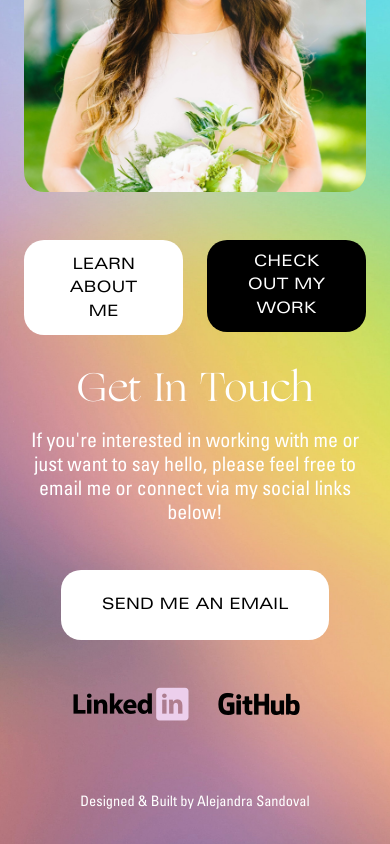
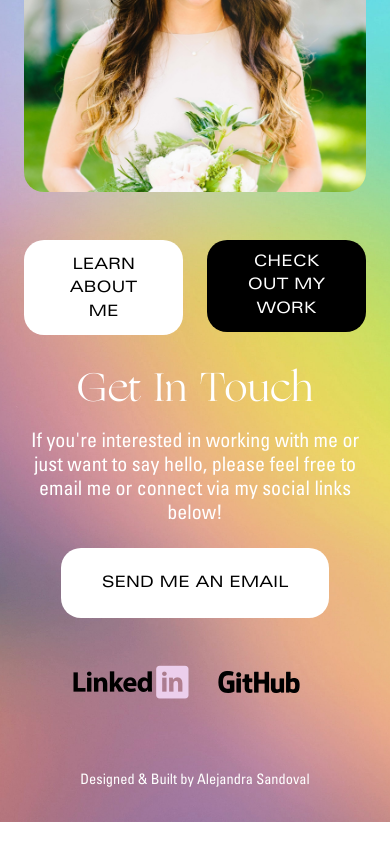
Before and after one commit to lexisandoval/portfolio, a React (Create React App) app: page / in a window 390 px wide. Shown: the part 402-1246 px from the top of the page. After the commit the page ends 1224 px from the top, so only its background shows below. Built offline with nearby package versions, Linux system fonts and the light colour scheme.

Commit message:
Updated mobile spacer

```diff
--- a/src/App.css
+++ b/src/App.css
@@ -308,6 +308,10 @@
     padding: 5% !important;
   }
 
+  .smmobilespacer {
+    padding: 2% !important;
+  }
+
   .max500 {
     width: 80% !important;
   }
--- a/src/components/Footer.js
+++ b/src/components/Footer.js
@@ -12,7 +12,7 @@ function Footer() {
         <h6 className="white ogg medium spacebelow">Get In Touch</h6>
         <h6 className="contmargin universcondensed small white">If you're interested in working with me or just want to say hello, please feel free to email me or connect via my social links below!</h6>
       </Container>
-      <div className="mobilespacer"/>
+      <div className="smmobilespacer"/>
       <a href="mailto:lexi.sandoval9@gmail.com" className="nounderline">
         <Button id="emailBtn">SEND ME AN EMAIL</Button>
       </a>
```
